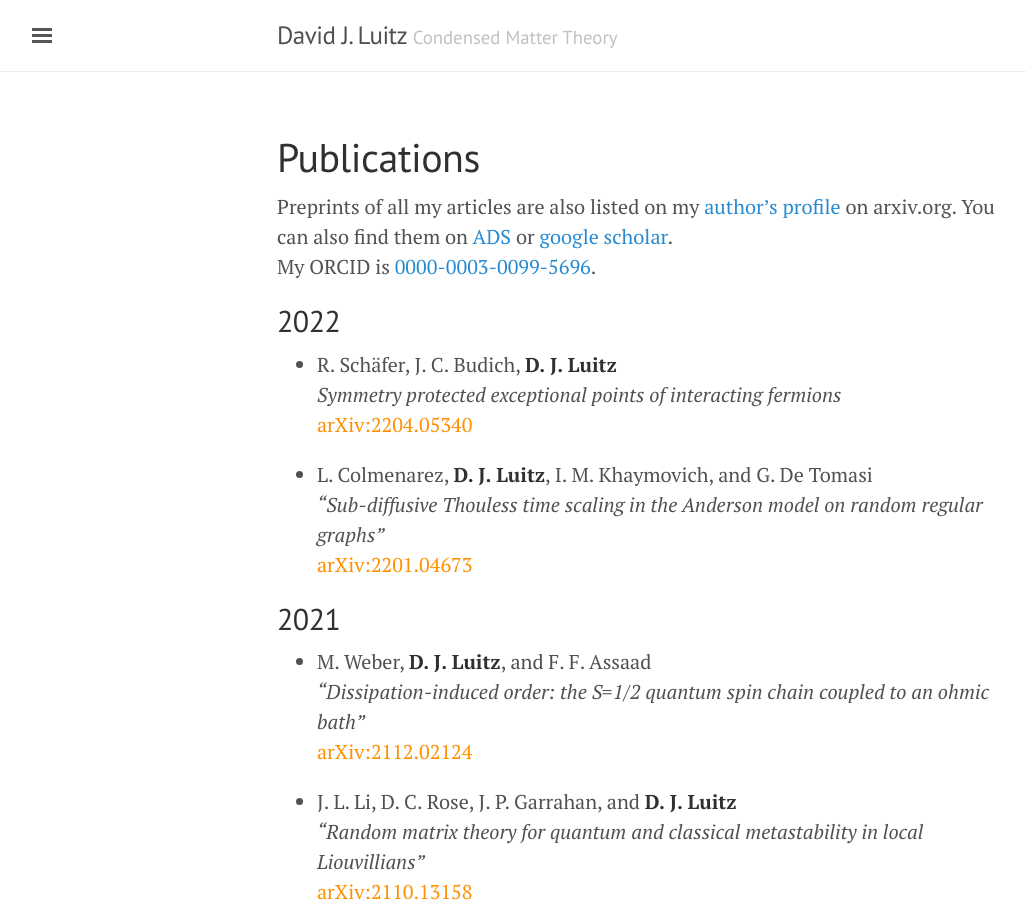
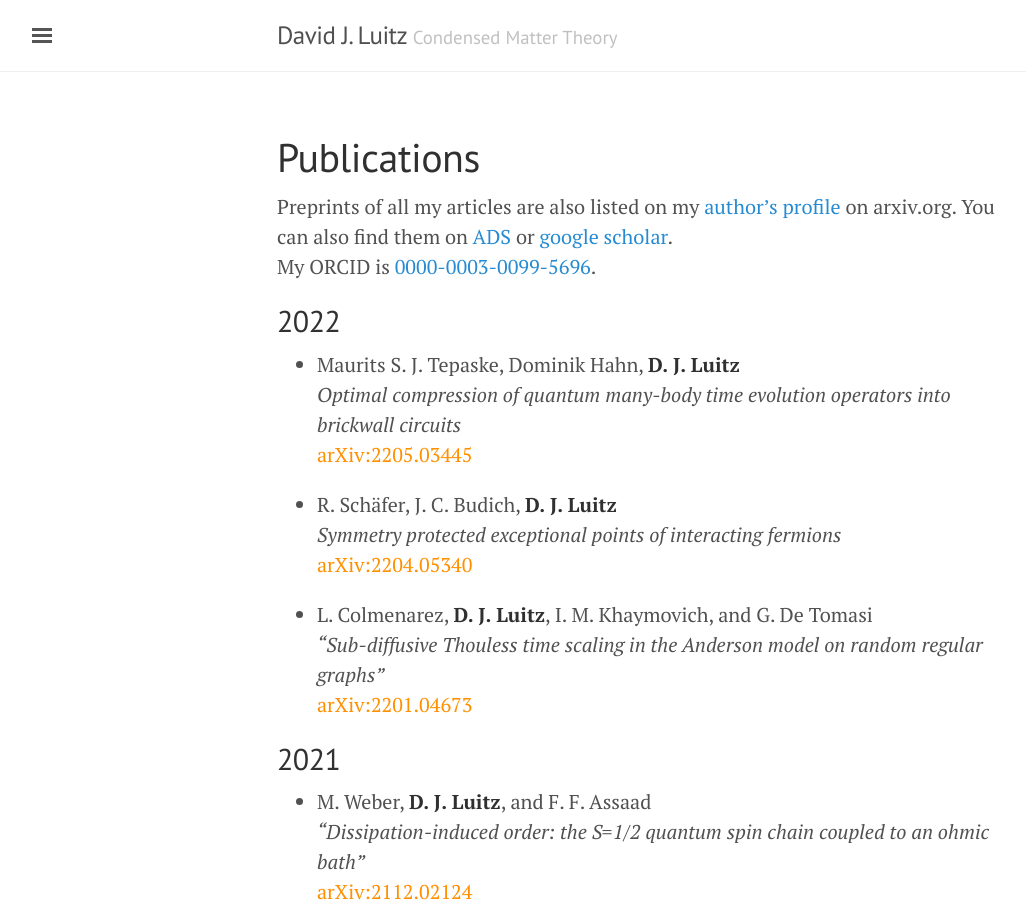
Before and after one commit to dluitz/dluitz.github.io, a Jekyll site: the page built from publications.md, in a window 1280 px wide and 900 px high. Shown: the whole window, without its empty margins (3-1029 px from the left). Built offline with Jekyll 4.4.1, drawn with Linux system fonts in a browser that asks for light colours.

Commit message:
[publist] update

```diff
--- a/publications.md
+++ b/publications.md
@@ -9,6 +9,10 @@ My ORCID is [0000-0003-0099-5696](https://orcid.org/0000-0003-0099-5696).
 
 2022
 ----
+
++ Maurits S. J. Tepaske, Dominik Hahn, **D. J. Luitz**
+*Optimal compression of quantum many-body time evolution operators into brickwall circuits*
+[arXiv:2205.03445](https://arxiv.org/abs/2205.03445){:class='arxiv'}
 
 + R. Schäfer, J. C. Budich, **D. J. Luitz**
 *Symmetry protected exceptional points of interacting fermions*
```
